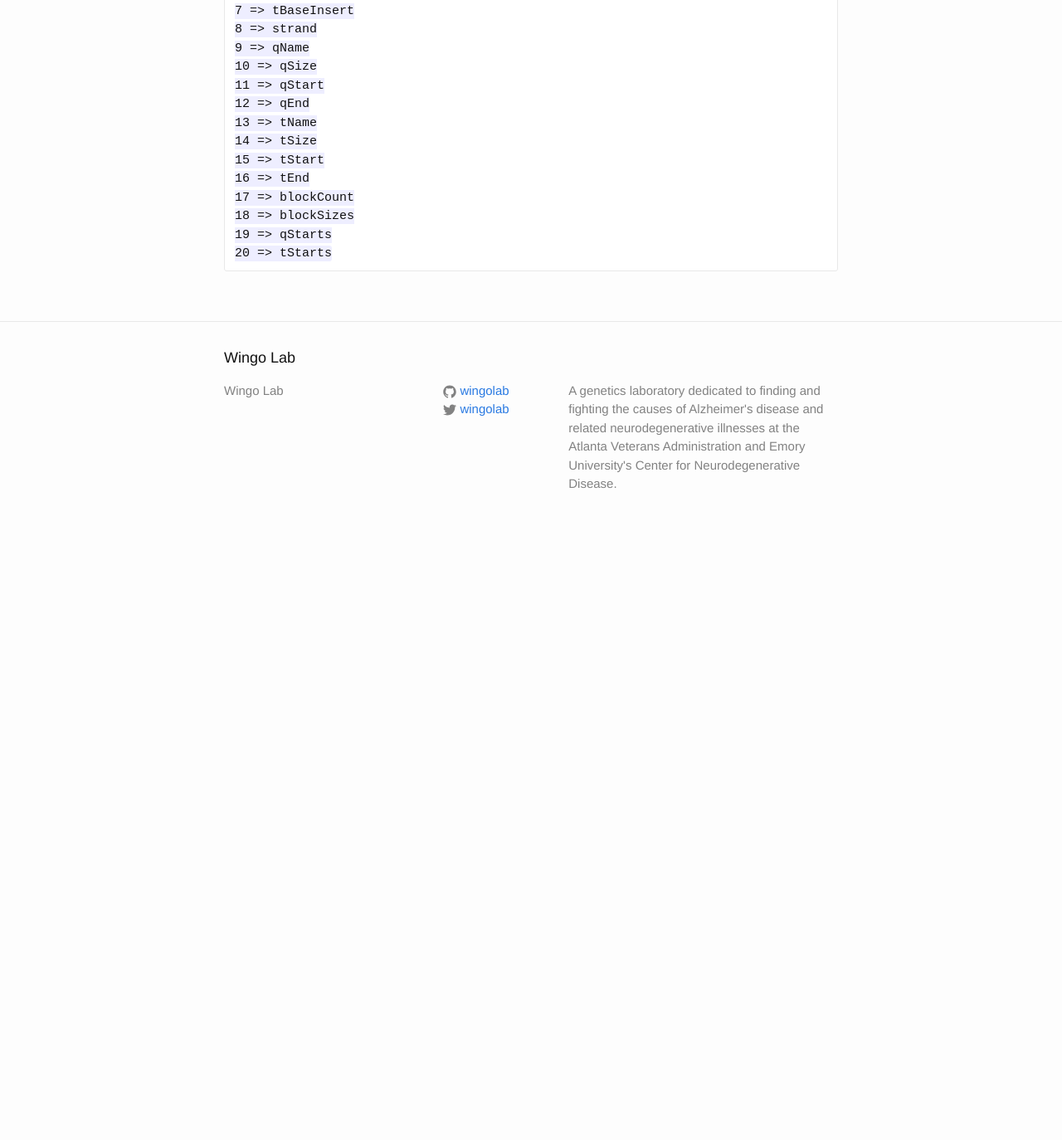
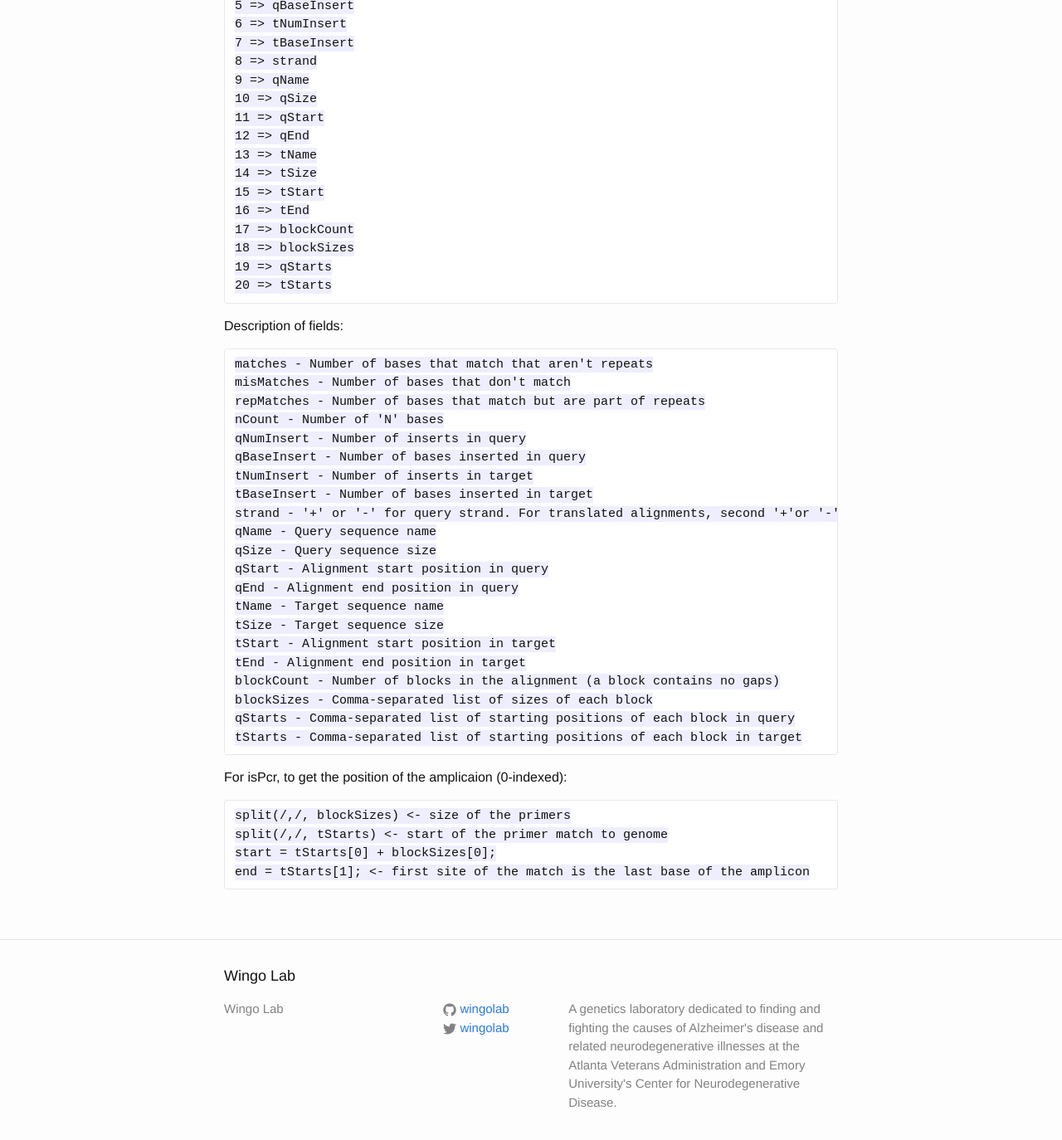
Before and after one commit to wingolab/wingolab.github.io, a Jekyll site: the page built from _posts/2014-06-11-psl-file-format.markdown, in a window 1280 px wide and 1400 px high, scrolled down 454 px. Shown: the top 1374 px of the window at 83% size. Built offline with Jekyll 4.4.1, drawn with Linux system fonts in a browser that asks for light colours; before the commit the page ends 1109 px from its top, so only the background shows below that; some of the changed text lies outside the part shown.

Commit message:
minor updates

```diff
--- a/_posts/2014-06-11-psl-file-format.markdown
+++ b/_posts/2014-06-11-psl-file-format.markdown
@@ -6,6 +6,8 @@ date: 2014-06-11 09:43:27.000000000 -04:00
 # psl format described by UCSC genome browswer website [here](http://www.genome.ucsc.edu/FAQ/FAQformat.html)
 
 Here's my thumbnail sketch; it's used by Jim Kent's isPcr program.
+
+Most psl files have no header. It's tab-delimited and defined as:
 
     0 => matches
     1 => misMatches
@@ -28,3 +30,34 @@ Here's my thumbnail sketch; it's used by Jim Kent's isPcr program.
     18 => blockSizes
     19 => qStarts
     20 => tStarts
+
+Description of fields:
+
+    matches - Number of bases that match that aren't repeats
+    misMatches - Number of bases that don't match
+    repMatches - Number of bases that match but are part of repeats
+    nCount - Number of 'N' bases
+    qNumInsert - Number of inserts in query
+    qBaseInsert - Number of bases inserted in query
+    tNumInsert - Number of inserts in target
+    tBaseInsert - Number of bases inserted in target
+    strand - '+' or '-' for query strand. For translated alignments, second '+'or '-' is for genomic strand
+    qName - Query sequence name
+    qSize - Query sequence size
+    qStart - Alignment start position in query
+    qEnd - Alignment end position in query
+    tName - Target sequence name
+    tSize - Target sequence size
+    tStart - Alignment start position in target
+    tEnd - Alignment end position in target
+    blockCount - Number of blocks in the alignment (a block contains no gaps)
+    blockSizes - Comma-separated list of sizes of each block
+    qStarts - Comma-separated list of starting positions of each block in query
+    tStarts - Comma-separated list of starting positions of each block in target
+
+For isPcr, to get the position of the amplicaion (0-indexed):
+
+    split(/,/, blockSizes) <- size of the primers
+    split(/,/, tStarts) <- start of the primer match to genome
+    start = tStarts[0] + blockSizes[0];
+    end = tStarts[1]; <- first site of the match is the last base of the amplicon
--- a/_posts/2015-03-14-oracle-sql-commands.markdown
+++ b/_posts/2015-03-14-oracle-sql-commands.markdown
@@ -21,7 +21,7 @@ seem to have some equivalency.
 
 List all of the tables you can view.
 
-    select TABLE_NAME, OWNER from SYS.ALL_TABLES order by OWNER, TABLE_NAMES;
+    select TABLE_NAME, OWNER from SYS.ALL_TABLES order by OWNER, TABLE_NAME;
 
 Add `where OWNER = 'some_schema'` if desired.
 
```
